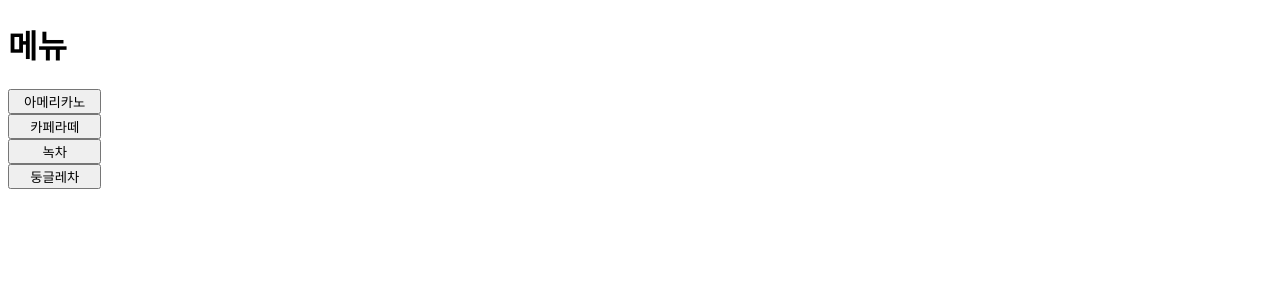
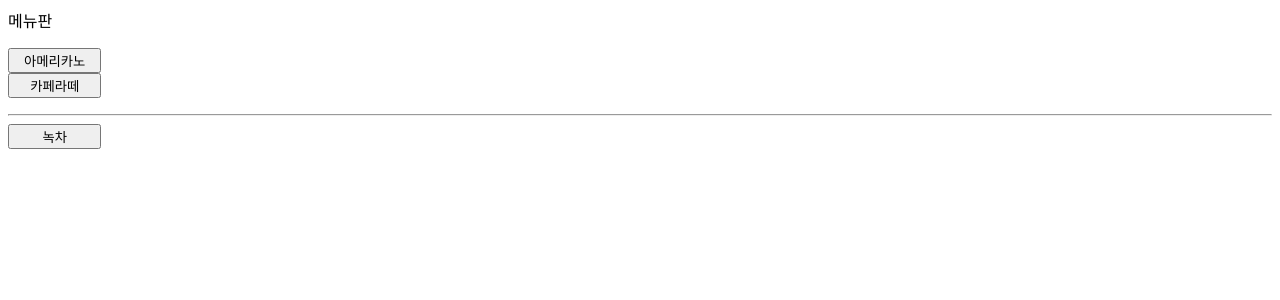
Before and after one commit to kyowon1108/david, a Flask app: page /menu in a window 1280 px wide. Shown: the top 300 px of the page. Run offline with Flask 3, Linux system fonts and the light colour scheme.

Commit message:
Update menu.html in vscode

```diff
--- a/templates/menu.html
+++ b/templates/menu.html
@@ -6,10 +6,10 @@
   <title>메뉴 페이지</title>
 </head>
 <body>
-  <h1>메뉴</h1>
+  메뉴판<p>
     <button name="menu1" style="width:70pt;">아메리카노</button><br>
     <button name="menu2" style="width:70pt;">카페라떼</button><br>
-    <button name="menu2" style="width:70pt;">녹차</button><br>
-    <button name="menu2" style="width:70pt;">둥글레차</button>
+  </p><hr>
+    <button name="menu2" style="width:70pt;">녹차</button>
 </body>
 </html>
```
